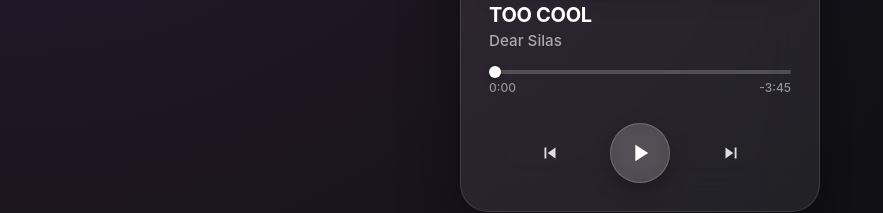
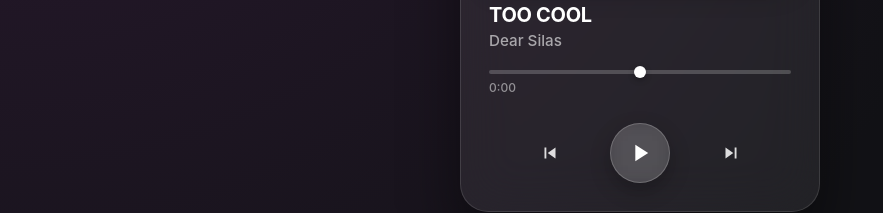
Before and after one commit to ayandankosime-ux/react-music-player, a React (Vite) app: page / in a window 1280 px wide. Shown: the part 471-684 px from the top of the page, without its empty margins (0-883 px from the left). Built offline with nearby package versions, Linux system fonts and the light colour scheme.

Commit message:
Add duration of each song to display in HTML

```diff
--- a/src/App.jsx
+++ b/src/App.jsx
@@ -1,9 +1,10 @@
-import { useState, useEffect } from 'react';
+import { useState, useEffect, useRef } from 'react';
 import './App.css'
 
 function App() {
   const [isPlaying, setIsPlaying] = useState(false);
   const [currentIndex, setCurrentIndex] = useState(2);
+  const [duration, setDuration] = useState(0);
   const [songs, setSongs] = useState([{
     name: 'To Deep for the Intro',
     artist: 'J. Cole',
@@ -24,29 +25,25 @@ function App() {
     id: '3'
   }]);
 
+
+  const audioRef = useRef(null);
   const currentSong = songs[currentIndex];
 
+  console.log();
+
   useEffect(() => {
-    const song = document.getElementById('song');
-    if (isPlaying && song) {
-      song.play();
+    if (!audioRef.current) return;
+
+    if (isPlaying) {
+      audioRef.current.play();
+    } else {
+      audioRef.current.pause();
     }
 
-  }, [currentIndex])
+  }, [isPlaying, currentIndex]);
 
   function handlePlayBtn() {
-    const song = document.getElementById('song');
-
-    if (!isPlaying) {
-      song.play();
-      setIsPlaying(true);
-
-    } else {
-      song.pause();
-      setIsPlaying(false);
-    }
-
-    console.log(formatTime(currentSong.duration));
+    setIsPlaying(prev => !prev);
   }
 
   function handlePreviousBtn() {
@@ -69,7 +66,19 @@ function App() {
     setIsPlaying(true);
   }
 
+  function handleLoadedMetadata() {
+    if (audioRef.current) {
+      setDuration(audioRef.current.duration);
+    }
+  }
 
+  function formatTime(seconds) {
+    if (isNaN(seconds) || seconds === 0) return;
+
+    const mins = Math.floor(seconds / 60);
+    const secs = Math.floor(seconds % 60 );
+    return ( `${mins}: ${secs < 10 ? '0' : ''}${secs}`);
+  }
 
   return (
     <>
@@ -87,10 +96,10 @@ function App() {
 
       {/* Progress Bar & Time Stamps */}
       <div className="progress-container">
-        <input className="progress-bar" type="range" defaultValue="0" />
+        <input className="progress-bar" id='progress-bar' type="range" min='0' max='100'/>
         <div className="time-stamps">
           <span>0:00</span>
-          <span>-3:45</span>
+          <span>{formatTime(duration)}</span>
         </div>
       </div>
 
@@ -139,7 +148,11 @@ function App() {
       </div>
 
       {/* Hidden Audio Element */}
-      <audio id="song" src={currentSong.audio}></audio>
+      <audio
+        ref={audioRef}
+        src={currentSong.audio}
+        onLoadedMetadata={handleLoadedMetadata}
+      />
     </div>
     </>
   )
```
